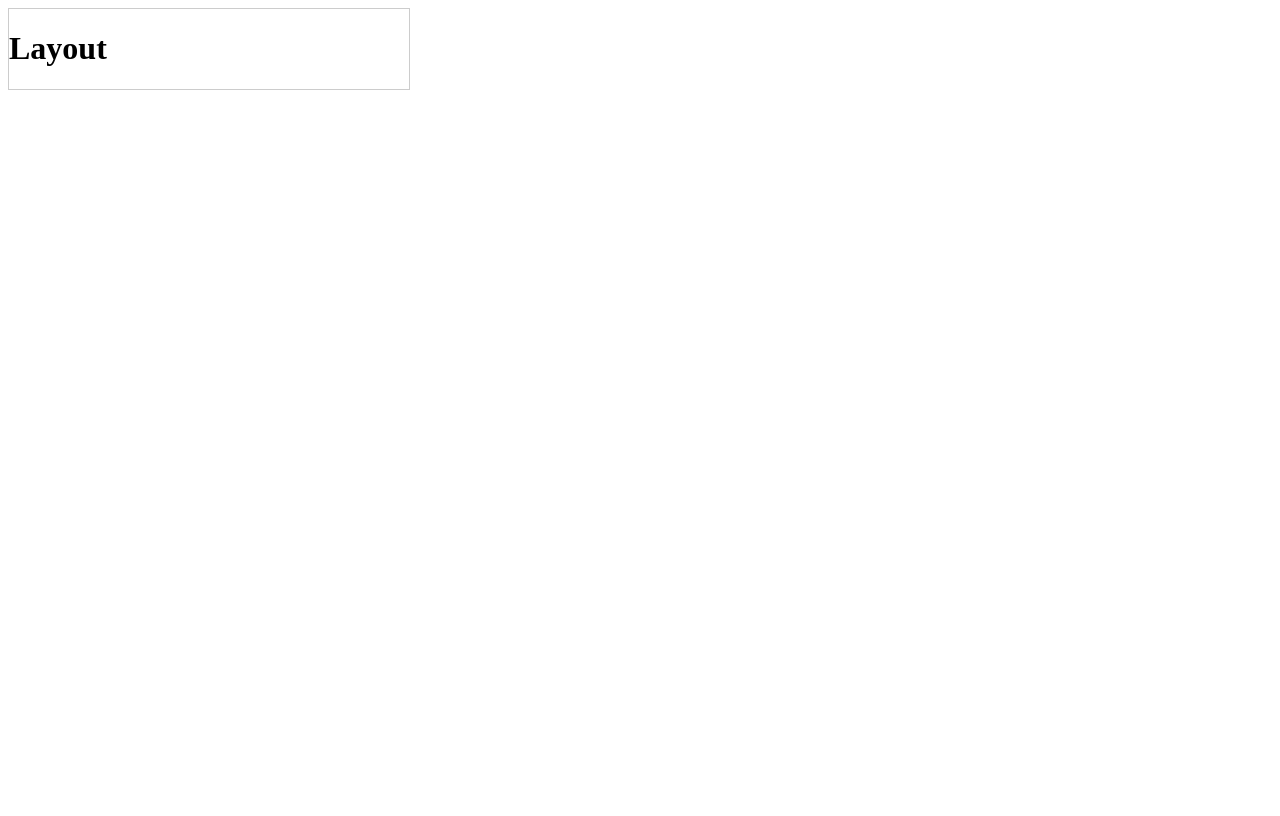
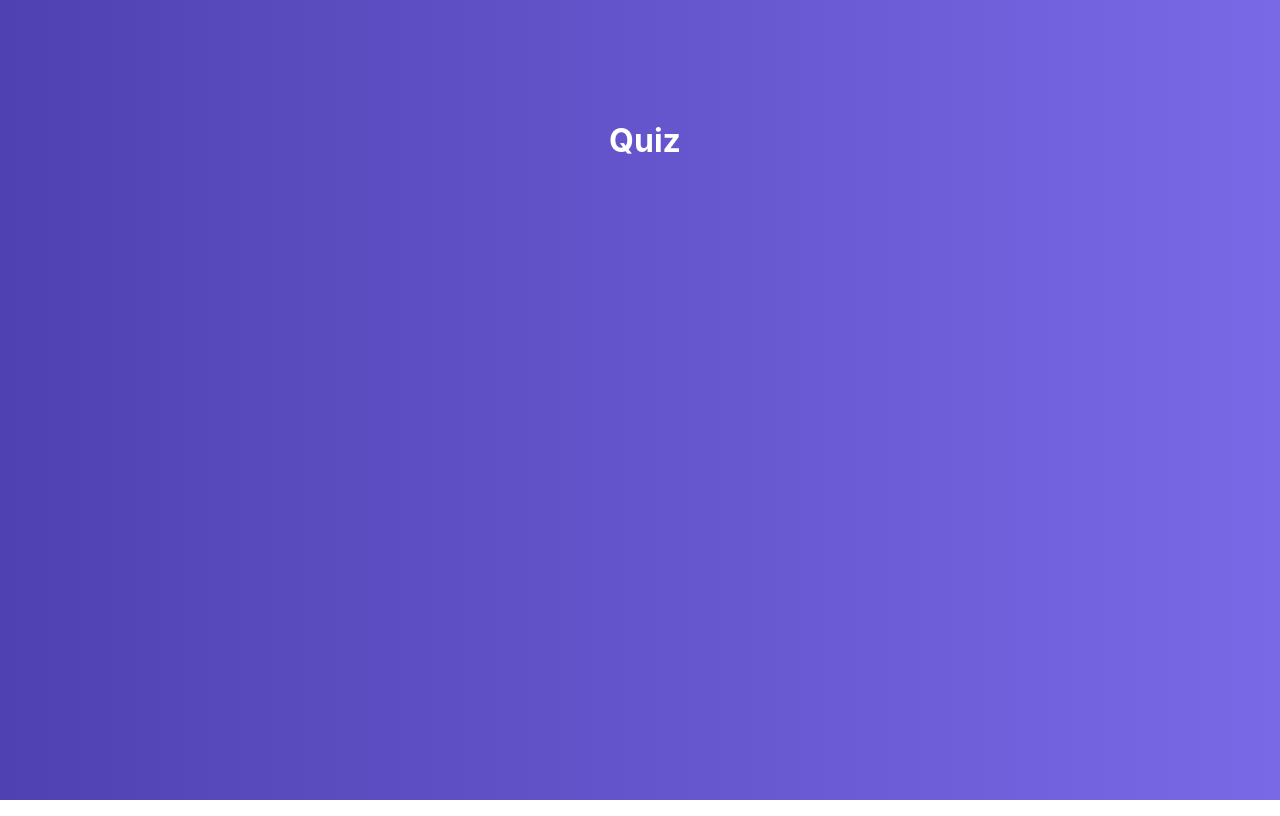
Before and after one commit to beastovsk/Quiz, a React app: page / in a window 1280 px wide. Built offline with nearby package versions, Linux system fonts and the light colour scheme.

Commit message:
Page title

```diff
--- a/src/App.js
+++ b/src/App.js
@@ -1,5 +1,6 @@
 import React, {Component} from 'react'
 import Layout from './hoc/Layout/Layout'
+import Quiz from './containers/Quiz/Quiz'
 
 class App extends Component {
 
@@ -8,9 +9,7 @@
 
         return (
             <Layout>
-                <div style={{width: 400, border: '1px solid #ccc'}}>
-                    <h1>Layout</h1>
-                </div>
+                <Quiz />
             </Layout>
         )
     }
--- /dev/null
+++ b/src/components/ActiveQuiz/ActiveQuiz.js
@@ -0,0 +1 @@
+import React from "react";
--- /dev/null
+++ b/src/containers/Quiz/Quiz.js
@@ -0,0 +1,20 @@
+import React, {Component} from "react";
+import classes from './Quiz.module.css'
+
+
+class Quiz extends Component {
+    state = {
+        quiz: []
+    }
+
+    render() {
+
+        return(
+            <div className={classes.Quiz}>
+                <h1>Quiz</h1>
+            </div>
+        )
+    }
+}
+
+export default Quiz
--- /dev/null
+++ b/src/containers/Quiz/Quiz.module.css
@@ -0,0 +1,13 @@
+.Quiz {
+    display: flex;
+    justify-content: center;
+    padding-top: 100px;
+    flex-grow: 1;
+    width: 100%;
+    background: linear-gradient(90deg, #5041b2 0%, #7969e6 100%);
+}
+
+.Quiz h1 {
+    color: #fff;
+    margin-left: 10px;
+}
--- a/src/index.js
+++ b/src/index.js
@@ -1,6 +1,6 @@
 import React from 'react';
 import ReactDOM from 'react-dom';
-// import './index.css';
+import './index.css';
 import App from './App';
 import reportWebVitals from './reportWebVitals';
 
```
